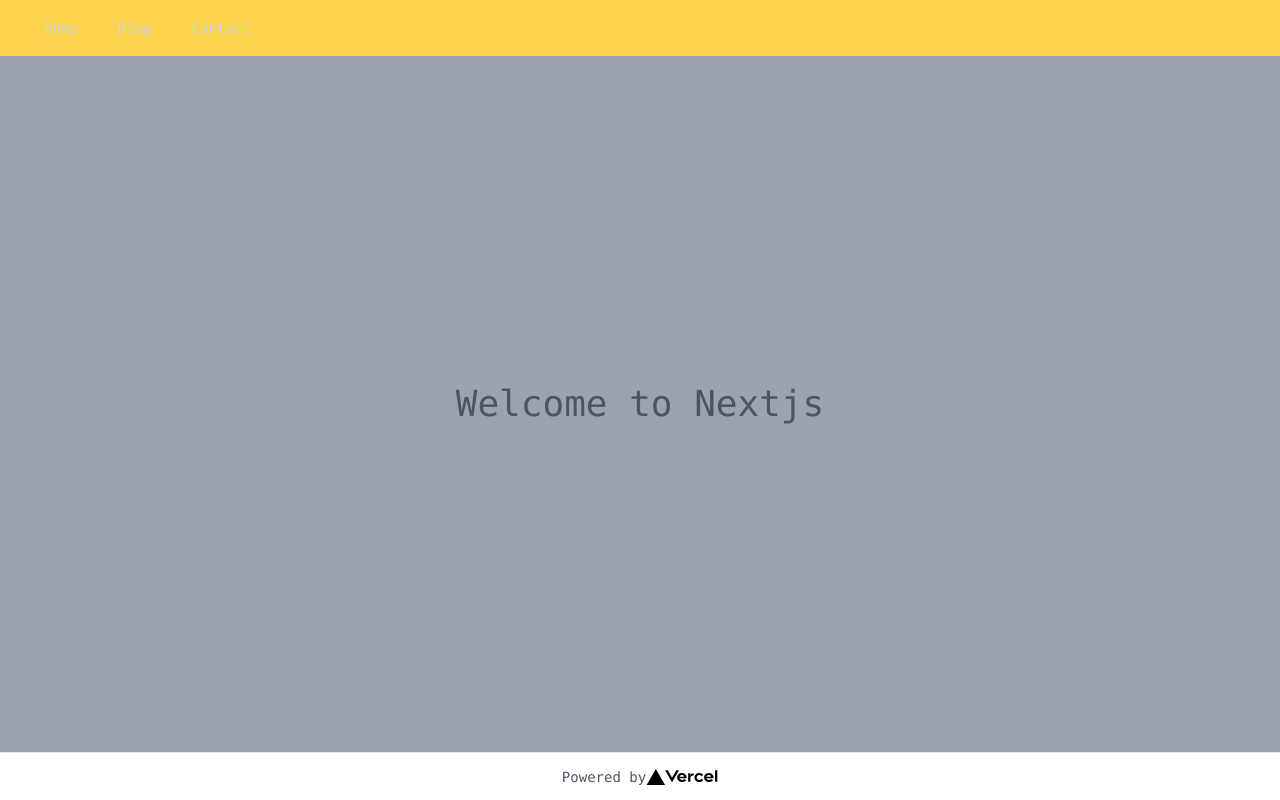
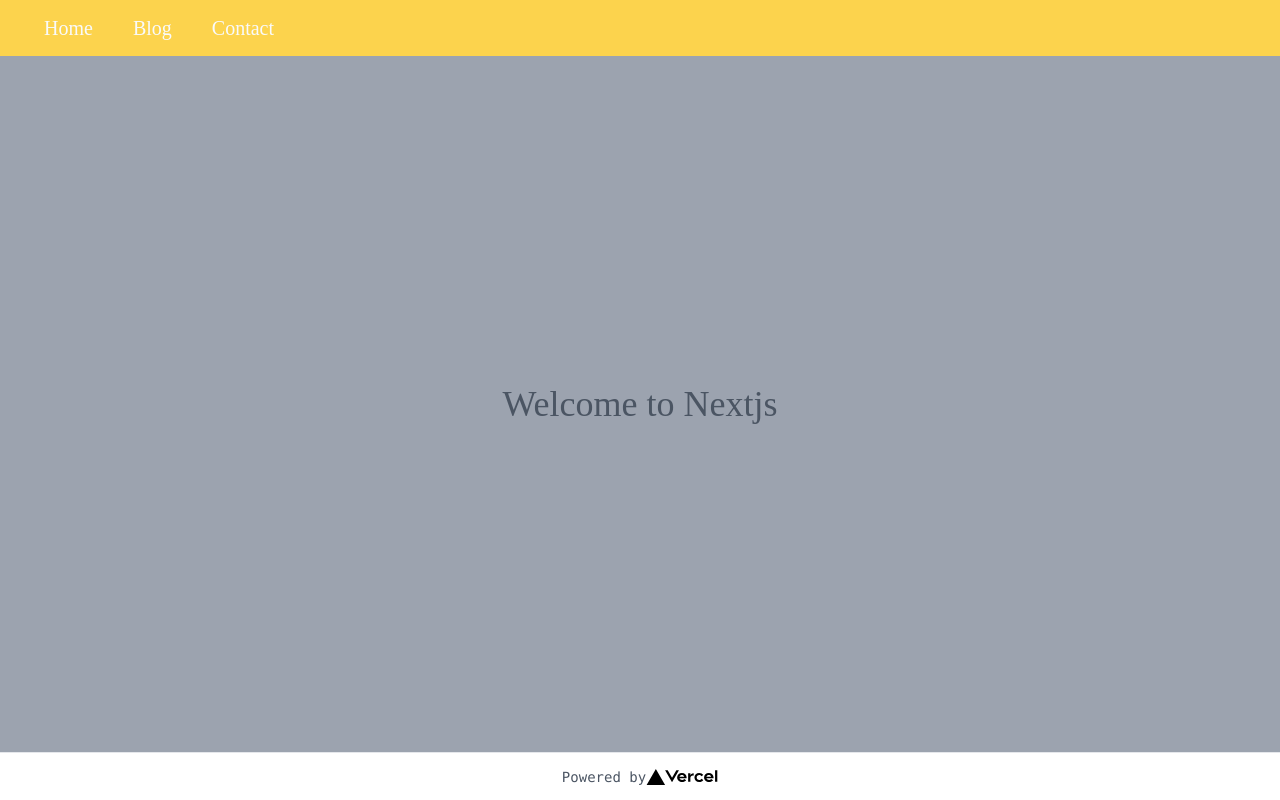
Before and after one commit to Haussmann000/nextjs-hp, a Next.js app: page / in a window 1280 px wide. Built offline with nearby package versions, Linux system fonts and the light colour scheme.

Commit message:
webフォント導入

```diff
--- a/component/Layout.js
+++ b/component/Layout.js
@@ -19,7 +19,7 @@ export default function Layout({ children, title = "HP by Nextjs" }){
           </div>
         </nav>
       </header>
-      <main className="flex flex-1 justify-center items-center flex-col w-screen bg-gray-400">
+      <main className="flex flex-1 justify-center items-center flex-col w-screen bg-gray-400 font-header">
         {children}
       </main>
       <footer className="w-full h-12 flex justify-center items-center border-t">
--- a/component/header-btn.js
+++ b/component/header-btn.js
@@ -3,7 +3,7 @@ import Link from "next/dist/client/link";
 const HeaderButton =({children, link}) => {
  return (
 <Link href={link}>
-  <a className="text-gray-300 hover:bg-gray-700 px-3 py-2 rounded">
+  <a className="text-gray-50 hover:bg-gray-700 px-3 py-2 rounded text-xl font-header">
     {children}
   </a>
 </Link>
--- a/styles/globals.css
+++ b/styles/globals.css
@@ -1,3 +1,4 @@
 @tailwind base;
 @tailwind components;
 @tailwind utilities;
+@import url('https://fonts.googleapis.com/css2?family=Titillium+Web:wght@900&display=swap');
--- a/tailwind.config.js
+++ b/tailwind.config.js
@@ -3,6 +3,9 @@ module.exports = {
   purge: ["./**/*.js","./components/**/*.js"],
   darkMode: false, // or 'media' or 'class'
   theme: {
+    fontFamily : {
+      'header' : ['Titillium Web']
+    },
     extend: {
       // animationで指定したクラス名には自動で「animate-」プレフィクスがつく
       animation: {
```
